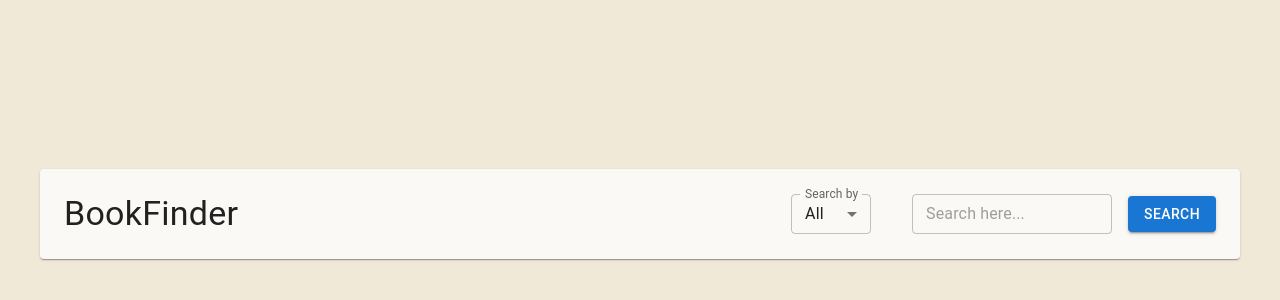
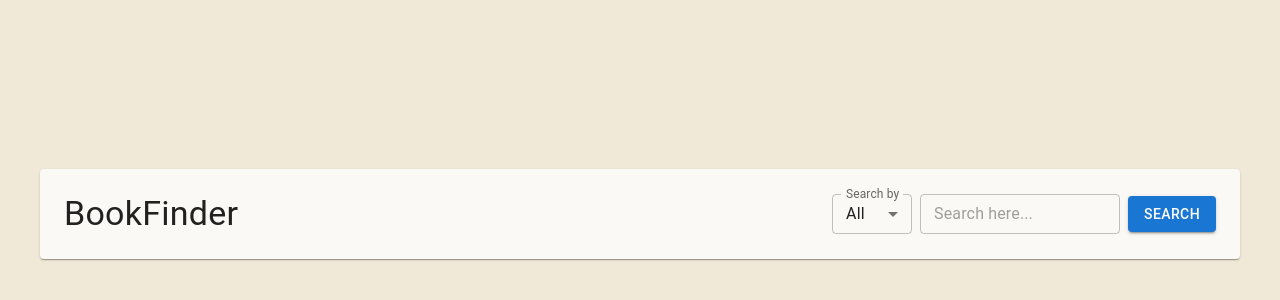
Before and after one commit to mutafyan/book-finder, a React (Vite) app: page / in a window 1280 px wide. Shown: the part 202-502 px from the top of the page. Built offline with nearby package versions, Linux system fonts and the light colour scheme.

Commit message:
seperate input form as a component, add handling search by title, author and subject

```diff
--- a/src/App.css
+++ b/src/App.css
@@ -18,9 +18,6 @@ body {
   font-family: "Roboto", "Helvetica", "Arial", sans-serif;
   min-height: 100vh;
 }
-
-
-
 
 @media (max-width: 600px) {
   .search-container {
@@ -62,17 +59,6 @@ body {
   margin-right: 16px;
 }
 
-.search-controls {
-  display: flex;
-  gap: 16px;
-  align-items: center;
-  flex-wrap: wrap;
-}
-
-.form-control {
-  min-width: 120px;
-}
-
 .search-result {
   display: flex;
   flex-direction: column;
@@ -84,8 +70,10 @@ body {
   box-shadow: 0 2px 4px rgba(0, 0, 0, 0.1);
 }
 
-@media (min-width: 600px) {
-  .search-input {
-    width: 200px;
-  }
+.search-controls {
+  display: flex;
+  gap: 16px;
+  flex-direction: row;
+  align-items: center;
+  flex-wrap: wrap;
 }
--- a/src/App.jsx
+++ b/src/App.jsx
@@ -4,38 +4,22 @@ import { search } from "./api/api_service";
 import BookList from "./components/BookList";
 import {
   Button,
-  TextField,
   Container,
   Box,
-  FormControl,
-  InputLabel,
-  Select,
-  MenuItem,
   Paper,
   Typography,
 } from "@mui/material";
+import InputForm from "./components/InputForm";
 
 function App() {
-  const [searchValue, setSearchValue] = useState("");
   const [searchResult, setSearchResult] = useState([]);
-  const [searchBy, setSearchBy] = useState("all");
   const hasResults = searchResult.length > 0;
 
-  const handleSearch = async () => {
+  const handleSearch = async (searchValue, searchBy) => {
     if (!searchValue) return;
     const result = await search(searchValue.toLowerCase(), searchBy);
     setSearchResult(result);
   };
-
-  useEffect(() => {
-    const handleKeyDown = (e) => {
-      if (e.key === "Enter") {
-        handleSearch();
-      }
-    };
-    window.addEventListener("keydown", handleKeyDown);
-    return () => window.removeEventListener("keydown", handleKeyDown);
-  }, [searchValue, searchBy]);
 
 
   return (
@@ -50,33 +34,7 @@ function App() {
           </Typography>
 
           <Box className="search-controls">
-            <FormControl className="form-control" sx={{ width: 105 }} fullWidth size="small">
-              <InputLabel id="search-by-label">Search by</InputLabel>
-              <Select
-                labelId="search-by-label"
-                value={searchBy}
-                label="Search by"
-                onChange={(e) => setSearchBy(e.target.value)}
-                sx={{minWidth: 80, width: 'fit-content'}}
-              >
-                <MenuItem value="all">All</MenuItem>
-                <MenuItem value="title">Title</MenuItem>
-                <MenuItem value="author">Author</MenuItem>
-                <MenuItem value="subject">Subject</MenuItem>
-              </Select>
-            </FormControl>
-
-            <TextField
-              size="small"
-              value={searchValue}
-              onChange={(e) => setSearchValue(e.target.value)}
-              placeholder="Search here..."
-              className="search-input"
-            />
-
-            <Button variant="contained" onClick={handleSearch}>
-              SEARCH
-            </Button>
+            <InputForm onSearch={handleSearch} />
           </Box>
         </Box>
       </Paper>
--- a/src/api/api_service.js
+++ b/src/api/api_service.js
@@ -1,8 +1,21 @@
-import { BASE_SEARCH_URL } from "./constants";
+import { URLS } from "./constants";
 
-export const search = async (searchValue) => {
+const getURL = (searchBy) => {
+    switch (searchBy) {
+        case 'title':
+            return URLS.BASE_SEARCH_BY_TITLE_URL;
+        case 'author':
+            return URLS.BASE_SEARCH_BY_AUTHOR_URL;
+        case 'subject':
+            return URLS.BASE_SEARCH_BY_SUBJECT_URL;
+        default:
+            return URLS.BASE_SEARCH_URL;
+    }
+}
+
+export const search = async (searchValue, searchBy) => {
     try {
-        const resPromise = await fetch(`${BASE_SEARCH_URL}${searchValue.replace(' ', '+')}`);
+        const resPromise = await fetch(`${getURL(searchBy)}${searchValue.replace(' ', '+')}`);
         const res = await resPromise.json();
         if(res) return res.docs;
     } catch (err) {
--- a/src/api/constants.js
+++ b/src/api/constants.js
@@ -1 +1,7 @@
-export const BASE_SEARCH_URL = 'https://openlibrary.org/search.json?q=';
+export const URLS = {
+  BASE_URL: "https://openlibrary.org",
+  BASE_SEARCH_URL: "https://openlibrary.org/search.json?q=",
+  BASE_SEARCH_BY_TITLE_URL: "https://openlibrary.org/search.json?title=",
+  BASE_SEARCH_BY_AUTHOR_URL: "https://openlibrary.org/search.json?author=",
+  BASE_SEARCH_BY_SUBJECT_URL: "https://openlibrary.org/search.json?subject=",
+};
--- /dev/null
+++ b/src/components/InputForm.jsx
@@ -0,0 +1,76 @@
+import {
+  TextField,
+  FormControl,
+  InputLabel,
+  Select,
+  MenuItem,
+  Button,
+} from "@mui/material";
+import { useState, useEffect } from "react";
+import "../styles/InputForm.css";
+const InputForm = ({ onSearch }) => {
+  const [searchBy, setSearchBy] = useState("all");
+  const [searchValue, setSearchValue] = useState("");
+
+  const handleSearchByChange = (e) => {
+    setSearchBy(e.target.value);
+  };
+
+  const handleSearch = () => {
+    if (!searchValue.trim()) return;
+    onSearch(searchValue, searchBy);
+  };
+  useEffect(() => {
+    const handleKeyDown = (e) => {
+      if (e.key === "Enter") {
+        handleSearch();
+      }
+    };
+    window.addEventListener("keydown", handleKeyDown);
+    return () => window.removeEventListener("keydown", handleKeyDown);
+  }, [searchValue, searchBy]);
+
+  return (
+    <FormControl
+      className="form-control"
+      sx={{
+        minWidth: "fit-content",
+        display: "flex",
+        flexDirection: "row",
+        justifyContent: "center",
+        alignItems: "center",
+        gap: "8px",
+      }}
+      fullWidth
+      size="small"
+    >
+      <InputLabel id="search-by-label">Search by</InputLabel>
+      <Select
+        labelId="search-by-label"
+        value={searchBy}
+        label="Search by"
+        onChange={handleSearchByChange}
+        sx={{ minWidth: 80, width: "fit-content" }}
+      >
+        <MenuItem value="all">All</MenuItem>
+        <MenuItem value="title">Title</MenuItem>
+        <MenuItem value="author">Author</MenuItem>
+        <MenuItem value="subject">Subject</MenuItem>
+      </Select>
+
+      <TextField
+        size="small"
+        value={searchValue}
+        onChange={(e) => setSearchValue(e.target.value)}
+        placeholder="Search here..."
+        className="search-input"
+      />
+
+      <Button variant="contained" onClick={handleSearch}>
+        Search
+      </Button>
+    </FormControl>
+  );
+};
+
+export default InputForm;
--- /dev/null
+++ b/src/styles/InputForm.css
@@ -0,0 +1,5 @@
+@media (min-width: 600px) {
+  .search-input {
+    width: 200px;
+  }
+}
```
